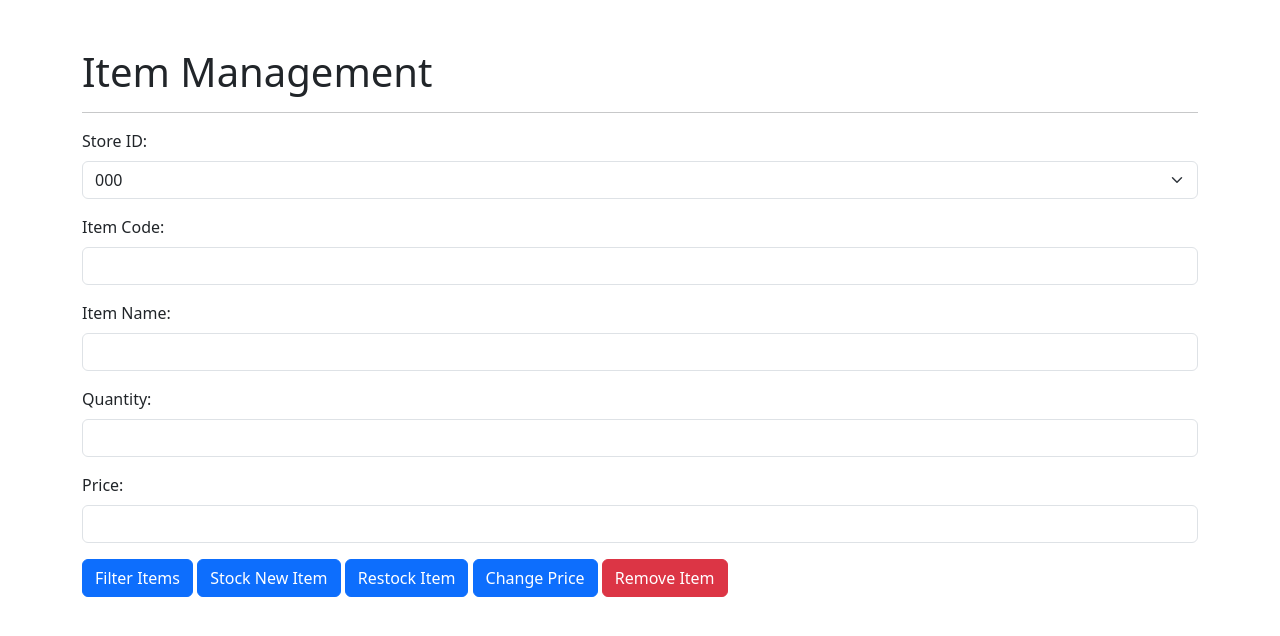
After one commit to j-hemmer/Database_retail, a Flask app: page /view_items in a window 1280 px wide. The commit adds this page. Shown: the top 636 px of the page. Run offline with Flask 3, Linux system fonts and the light colour scheme; tables that the repository leaves empty or names only in its code hold one stand-in row (values such as "Sample post"); some libraries are stand-ins or nearby versions.

Commit message:
Add files via upload

```diff
--- a/admin_actions.py
+++ b/admin_actions.py
@@ -48,6 +48,7 @@ from config import shard_connections, central_db_params
 # Function to get the correct shard based on store_code
 def get_shard(store_code):
     # Assuming number of shards is equal to the length of shard_connections
+    store_code = int(store_code)
     num_shards = len(shard_connections)
     return store_code % num_shards
 
@@ -100,31 +101,22 @@ def insert_store(store_code, address, opening_time, closing_time):
                 central_cursor.close()
                 central_connection.close()
 
-def get_stores(return_all_columns=False):
+def get_stores():
     try:
         connection = mysql.connector.connect(**central_db_params)
         cursor = connection.cursor()
 
-        # Determine the columns to select based on the function argument
-        if return_all_columns:
-            # Select all columns
-            columns = "*"
-        else:
-            # Select store code and address columns
-            columns = "store_code, address"
-
-        # Execute the query to select all stores or just the address
-        query = f"SELECT {columns} FROM stores"
+        # Execute the query to select store codes
+        query = "SELECT store_code FROM stores"
         cursor.execute(query)
 
         # Fetch all rows
         store_records = cursor.fetchall()
 
-        if return_all_columns:
-            return store_records  # Return all columns
-        else:
-            # Return store code and address pairs
-            return store_records
+        # Extract store codes from the fetched records
+        store_codes = [record[0] for record in store_records]
+
+        return store_codes
 
     except mysql.connector.Error as err:
         # Handle any database errors
@@ -137,7 +129,6 @@ def get_stores(return_all_columns=False):
             cursor.close()
         if connection:
             connection.close()
-
 
 # Function to update existing store's hours
 def update_hours(store_code, opening_time, closing_time):
--- a/app.py
+++ b/app.py
@@ -5,6 +5,8 @@ from folium import plugins
 import mysql.connector
 from folium.plugins import HeatMap
 from shapely.geometry import Point
+from admin_actions import *
+from customer_actions import *
 
 db_config = {
     'host': 'localhost',
@@ -174,13 +176,6 @@ def fetch_data():
 
 
 # BACKEND
-def get_shard(store_code):
-    # Assuming number of shards is equal to the length of shard_connections
-    # Store code needs to be an integer
-    # Num shards is 2 I believe
-    # just going to use 2
-    # num_shards = len(shard_connections)
-    return (int(store_code) % 2)+ 1
 
 def home():
     return render_template('index.html')
@@ -273,7 +268,6 @@ def fetch_store_data(store_id):
     mydb.close()
     return result
 
-
 def delete_store_info(store_code):
     try:
         # Get shard based on store code
@@ -296,6 +290,62 @@ def delete_store_info(store_code):
     except mysql.connector.Error as err:
         return False, f"Error deleting store information from MySQL database: {err}"
 
+@app.route('/view_items', methods=['GET', 'POST'])
+def view_items_route():
+    if request.method == 'GET':
+        store_ids = get_stores()
+        # Render the view_items page
+        return render_template('view_items.html', store_ids=store_ids)
+    elif request.method == 'POST':
+        # Perform item operations based on the selected action
+        action = request.form.get('action')
+        item_code = int(request.form.get('item_code'))
+        store_id = int(request.form.get('store_id'))
+
+        if action == 'stock_new':
+            try:
+                item_name = request.form.get('item_name')
+                quantity = int(request.form.get('quantity'))
+                price = float(request.form.get('price'))
+                stock_new_item(item_code, store_id, item_name, quantity, price)
+                message = 'New item stocked successfully'
+            except ValueError:
+                message = 'Invalid input format'
+        elif action == 'restock':
+            try:
+                quantity = int(request.form.get('quantity'))
+                restock_item(item_code, store_id, quantity)
+                message = 'Item restocked successfully'
+            except ValueError:
+                message = 'Invalid input format'
+        elif action == 'change_price':
+            try:
+                price = float(request.form.get('price'))
+                price_change(item_code, store_id, price)
+                message = 'Item price changed successfully'
+            except ValueError:
+                message = 'Invalid input format'
+        elif action == 'remove':
+            remove_item(item_code, store_id)
+            message = 'Item removed successfully'
+
+        # Fetch updated items list
+        items = view_items(store_id)
+        return render_template('view_items.html', items=items, message=message)
+
+@app.route('/filter_items', methods=['POST'])
+def filter_items():
+    # Retrieve form data
+    store_id = request.form.get('store_id')
+    item_code = request.form.get('itemCode')
+    item_name = request.form.get('itemName')
+
+    # Call the view_items function passing the retrieved data
+    items = view_items(store_id, item_code, item_name)
+
+    # Render the view_items template with the filtered items
+    return render_template('items_table.html', items=items)
+
 
 
 # Define other routes similarly
--- a/templates/index.html
+++ b/templates/index.html
@@ -68,6 +68,7 @@
             <li><a href="/update_hours">Update Store Hours</a></li>
             <li><a href="/fetch_data">Get Data from a Store</a></li>
             <li><a href="/map">Show Map</a></li>
+            <li><a href="/view_items">View Items</a></li> <!-- New option to view items -->
         </ul>
         <div class="button-group">
             <button class="button" onclick="window.location.href='/delete_store'">Delete Store Information</button>
--- /dev/null
+++ b/templates/view_items.html
@@ -0,0 +1,92 @@
+<!DOCTYPE html>
+<html lang="en">
+<head>
+    <meta charset="UTF-8">
+    <meta http-equiv="X-UA-Compatible" content="IE=edge">
+    <meta name="viewport" content="width=device-width, initial-scale=1.0">
+    <title>Item Management</title>
+    <link rel="stylesheet" href="https://cdnjs.cloudflare.com/ajax/libs/twitter-bootstrap/5.3.0/css/bootstrap.min.css">
+</head>
+<body>
+    <div class="container mt-5">
+        <h1>Item Management</h1>
+        <hr>
+        <!-- Form for filtering items and item operations -->
+        <form id="itemForm" method="POST" action="{{ url_for('view_items_route') }}">
+            <input type="hidden" name="action" id="actionInput" value="">
+
+            <!-- Change store_id input field to a dropdown menu -->
+            <div class="mb-3">
+                <label for="storeId" class="form-label">Store ID:</label>
+                <select class="form-select" id="storeId" name="store_id">
+                    <!-- Populate dropdown menu with store IDs -->
+                    {% for store_id in store_ids %}
+                        <option value="{{ store_id }}">{{ store_id }}</option>
+                    {% endfor %}
+                </select>
+            </div>
+
+            <div class="mb-3">
+                <label for="itemCode" class="form-label">Item Code:</label>
+                <input type="text" class="form-control" id="itemCode" name="itemCode">
+            </div>
+            <div class="mb-3">
+                <label for="itemName" class="form-label">Item Name:</label>
+                <input type="text" class="form-control" id="itemName" name="itemName">
+            </div>
+            <div class="mb-3">
+                <label for="quantity" class="form-label">Quantity:</label>
+                <input type="number" class="form-control" id="quantity" name="quantity">
+            </div>
+            <div class="mb-3">
+                <label for="price" class="form-label">Price:</label>
+                <input type="number" step="0.01" class="form-control" id="price" name="price">
+            </div>
+
+            <button type="submit" class="btn btn-primary">Filter Items</button>
+            <button type="button" class="btn btn-primary" onclick="performOperation('stock_new')">Stock New Item</button>
+            <button type="button" class="btn btn-primary" onclick="performOperation('restock')">Restock Item</button>
+            <button type="button" class="btn btn-primary" onclick="performOperation('change_price')">Change Price</button>
+            <button type="button" class="btn btn-danger" onclick="performOperation('remove')">Remove Item</button>
+        </form>
+
+        <!-- Items table -->
+        <div class="mt-4" id="itemsTableBody"></div>
+    </div>
+
+    <!-- JavaScript libraries -->
+    <script src="https://cdnjs.cloudflare.com/ajax/libs/jquery/3.6.0/jquery.min.js"></script>
+    <script src="https://cdnjs.cloudflare.com/ajax/libs/twitter-bootstrap/5.3.0/js/bootstrap.bundle.min.js"></script>
+    <!-- Custom JavaScript for AJAX operations and item operations -->
+    <script>
+        $(document).ready(function () {
+            // Function to handle form submission for filtering items
+            $("#itemForm").submit(function (event) {
+                // Prevent default form submission
+                event.preventDefault();
+                // Get form data
+                var formData = $(this).serialize();
+                // AJAX request to fetch filtered items
+                $.ajax({
+                    type: "POST",
+                    url: "/filter_items",
+                    data: formData,
+                    success: function (response) {
+                        // Replace table content with retrieved items
+                        $("#itemsTableBody").html(response);
+                    },
+                    error: function () {
+                        alert("Error fetching items.");
+                    }
+                });
+            });
+
+            // Function to perform item operations
+            function performOperation(operation) {
+                $("#actionInput").val(operation);
+                $("#itemForm").submit();
+            }
+        });
+    </script>
+</body>
+</html>
```
Also changed, not shown: templates/items_table.html (added, +31 -0 lines), templates/delete_store_page.html (line endings or trailing spaces), templates/error.html (line endings or trailing spaces), templates/fetch_data.html (line endings or trailing spaces), templates/fetch_data_result.html (line endings or trailing spaces), templates/insert_store.html (line endings or trailing spaces), templates/update_hours.html (line endings or trailing spaces).
